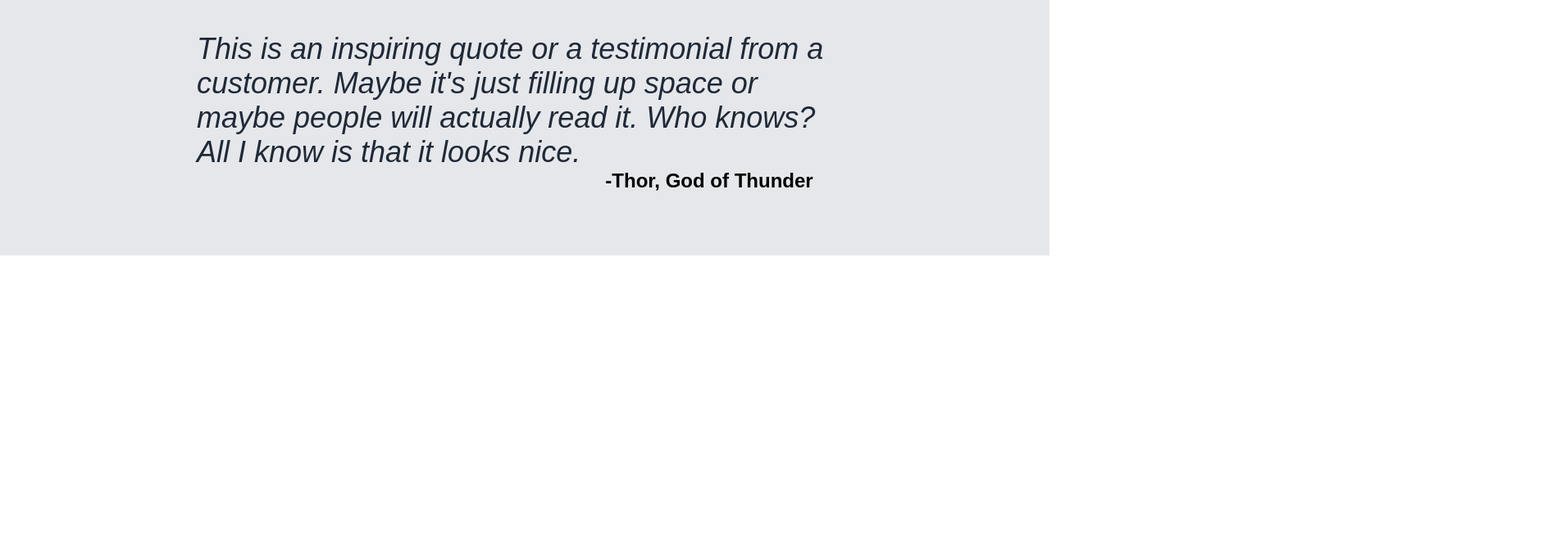
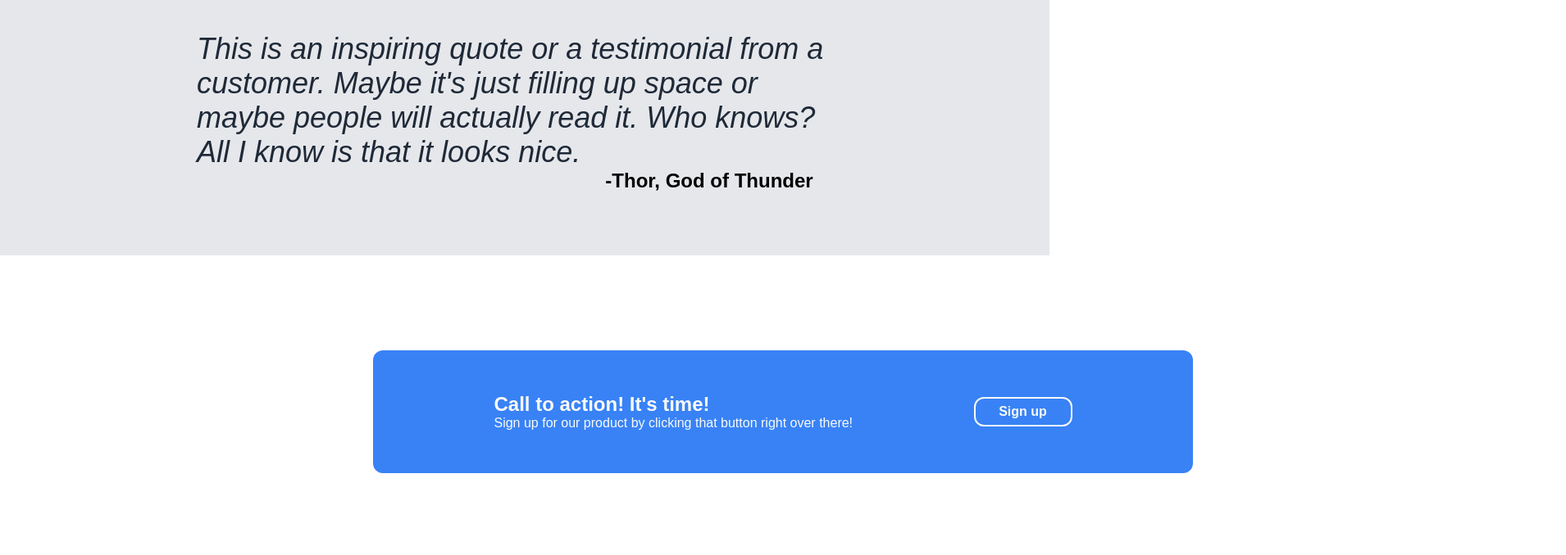
Before and after one commit to palkanis/landing-page, a plain HTML site: page index.html in a window 1280 px wide. Shown: the part 786-1464 px from the top of the page at 82% size, 1910 px wide, since content can reach past the window. Before the commit the page ends 1098 px from the top, so only its background shows below. Drawn offline with Linux system fonts and the light colour scheme.

Commit message:
Add Quarter 4
Create a container class

Create one class for both text phrases

Button in separate class

```diff
--- a/index.html
+++ b/index.html
@@ -49,5 +49,14 @@
         <div class="quote">This is an inspiring quote or a testimonial from a customer. Maybe it's just filling up space or maybe people will actually read it. Who knows? All I know is that it looks nice.</div>
         <div class="quoter">-Thor, God of Thunder</div>
     </div>
+    <div class="quarter4">
+        <div class="container">
+            <div class="C1">
+                <div class="phrase">Call to action! It's time!</div>
+                <div class="phrase1">Sign up for our product by clicking that button right over there!</div>
+            </div>
+            <button class="buttonQ4">Sign up</button>
+        </div>
+    </div>
   </body>
 </html>
--- a/style.css
+++ b/style.css
@@ -22,6 +22,17 @@
     justify-content: center;
     align-items: center;
     flex-wrap: wrap;
+}
+
+.quarter4 {
+    background-color: white;
+    height: 350px;
+    width: 1910px;
+    padding-top: 16px;
+    display: flex;
+    flex-shrink: 0;
+    justify-content: center;
+    align-items: center;
 }
 
 body {
@@ -155,3 +166,33 @@ button {
     font-weight: 700;
     margin-left: 450px;
 }
+
+.container {
+    width: 1000px;
+    height: 150px;
+    background-color: #3882f6;
+    border-radius: 12px;
+    display: flex;
+    justify-content: space-evenly;
+    align-items: center;
+}
+
+.phrase {
+    font-size: 24px;
+    color: #f9faf8;
+    font-weight: 700;
+}
+
+.phrase1 {
+    font-size: 16px;
+    color: #f9faf8;
+}
+
+.buttonQ4 {
+    color: #f9faf8;
+    width: 120px;
+    height: 36px;
+    border-radius: 12px;
+    border-color: #f9faf8;
+    border: 2px solid;
+}
```
